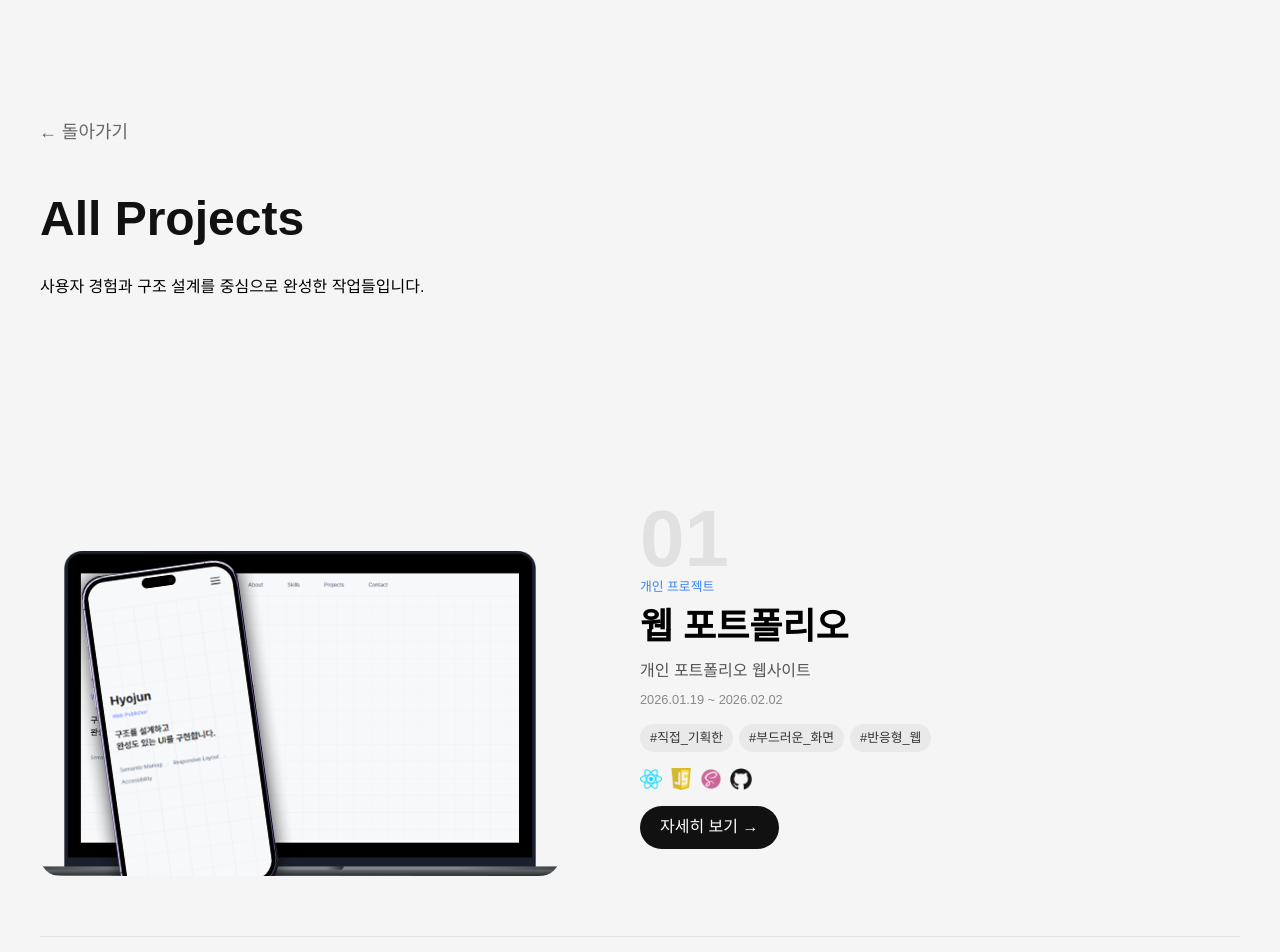
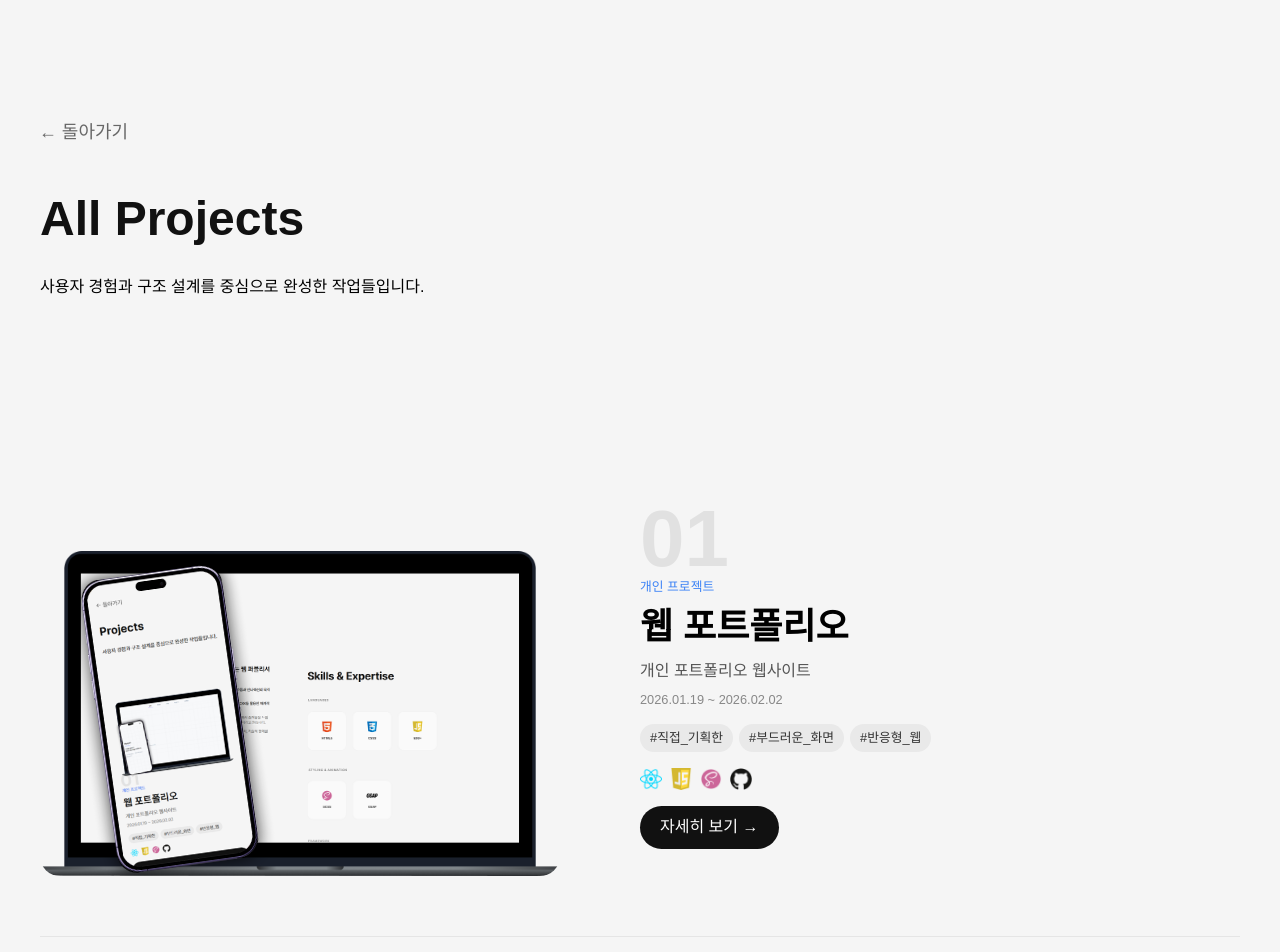
Before and after one commit to hyojunez99/portfolio-main, a React (Create React App) app: page /portfolio-main/projects/all in a window 1280 px wide. Shown: the top 952 px of the page. Built offline with nearby package versions, Linux system fonts and the light colour scheme; a web font is replaced by a local one.

Commit message:
2026.04.06-3

```diff
--- a/src/pages/projects/Projects.scss
+++ b/src/pages/projects/Projects.scss
@@ -69,9 +69,6 @@
       }
     }
 
-    /* =========================
-       이미지 영역
-    ========================= */
     .project-left {
       position: relative;
       width: 100%;
@@ -86,56 +83,46 @@
         width: 100%;
         display: block;
         border-radius: v.$radius-lg;
-
         aspect-ratio: 16 / 10;
         object-fit: cover;
       }
 
-      /* 🔥 mobile 이미지 반응형 (핵심) */
       .mobile-img {
         position: absolute;
-
-        /* 📱 MOBILE */
-        bottom: -10px;
+        bottom: -5px;
         left: 10px;
         width: 90px;
         border-radius: v.$radius-md;
         transform: rotate(-4deg);
         transition: v.$transition-default;
 
-        /* 📱➡️📲 TABLET */
         @include m.tablet {
-          bottom: -15px;
+          bottom: -10px;
           left: 20px;
-          width: 130px;
+          width: 180px;
           transform: rotate(-6deg);
         }
 
-        /* 💻 DESKTOP */
         @include m.desktop {
-          bottom: -40px;
+          bottom: -10px;
           left: 40px;
-          width: 200px;
+          width: 180px;
           transform: rotate(-8deg);
         }
       }
 
-      /* 🔥 reverse 대응 (left → right 완전 전환) */
       .project-item.reverse & {
         .mobile-img {
           left: auto;
 
-          /* 📱 MOBILE */
           right: 10px;
           transform: rotate(4deg);
 
-          /* TABLET */
           @include m.tablet {
             right: 20px;
             transform: rotate(6deg);
           }
 
-          /* DESKTOP */
           @include m.desktop {
             right: 40px;
             transform: rotate(8deg);
@@ -143,7 +130,6 @@
         }
       }
 
-      /* hover (데스크탑 전용) */
       @include m.desktop {
         &:hover .mobile-img {
           transform: rotate(0deg) scale(1.05);
@@ -151,9 +137,6 @@
       }
     }
 
-    /* =========================
-       텍스트 영역
-    ========================= */
     .project-right {
       width: 100%;
       position: relative;
--- a/src/pages/projects/ProjectsAll.scss
+++ b/src/pages/projects/ProjectsAll.scss
@@ -69,9 +69,6 @@
       }
     }
 
-    /* =========================
-       이미지 영역
-    ========================= */
     .project-left {
       position: relative;
       width: 100%;
@@ -86,56 +83,46 @@
         width: 100%;
         display: block;
         border-radius: v.$radius-lg;
-
         aspect-ratio: 16 / 10;
         object-fit: cover;
       }
 
-      /* 🔥 mobile 이미지 반응형 (핵심) */
       .mobile-img {
         position: absolute;
-
-        /* 📱 MOBILE */
-        bottom: -10px;
+        bottom: -5px;
         left: 10px;
         width: 90px;
         border-radius: v.$radius-md;
         transform: rotate(-4deg);
         transition: v.$transition-default;
 
-        /* 📱➡️📲 TABLET */
         @include m.tablet {
-          bottom: -15px;
+          bottom: -10px;
           left: 20px;
-          width: 130px;
+          width: 180px;
           transform: rotate(-6deg);
         }
 
-        /* 💻 DESKTOP */
         @include m.desktop {
-          bottom: -40px;
+          bottom: -10px;
           left: 40px;
-          width: 200px;
+          width: 180px;
           transform: rotate(-8deg);
         }
       }
 
-      /* 🔥 reverse 대응 (left → right 완전 전환) */
       .project-item.reverse & {
         .mobile-img {
           left: auto;
 
-          /* 📱 MOBILE */
           right: 10px;
           transform: rotate(4deg);
 
-          /* TABLET */
           @include m.tablet {
             right: 20px;
             transform: rotate(6deg);
           }
 
-          /* DESKTOP */
           @include m.desktop {
             right: 40px;
             transform: rotate(8deg);
@@ -143,7 +130,6 @@
         }
       }
 
-      /* hover (데스크탑 전용) */
       @include m.desktop {
         &:hover .mobile-img {
           transform: rotate(0deg) scale(1.05);
@@ -151,9 +137,6 @@
       }
     }
 
-    /* =========================
-       텍스트 영역
-    ========================= */
     .project-right {
       width: 100%;
       position: relative;
```
Also changed, not shown: src/assets/images/card-img13-1.png, src/assets/images/card-img13.png.
